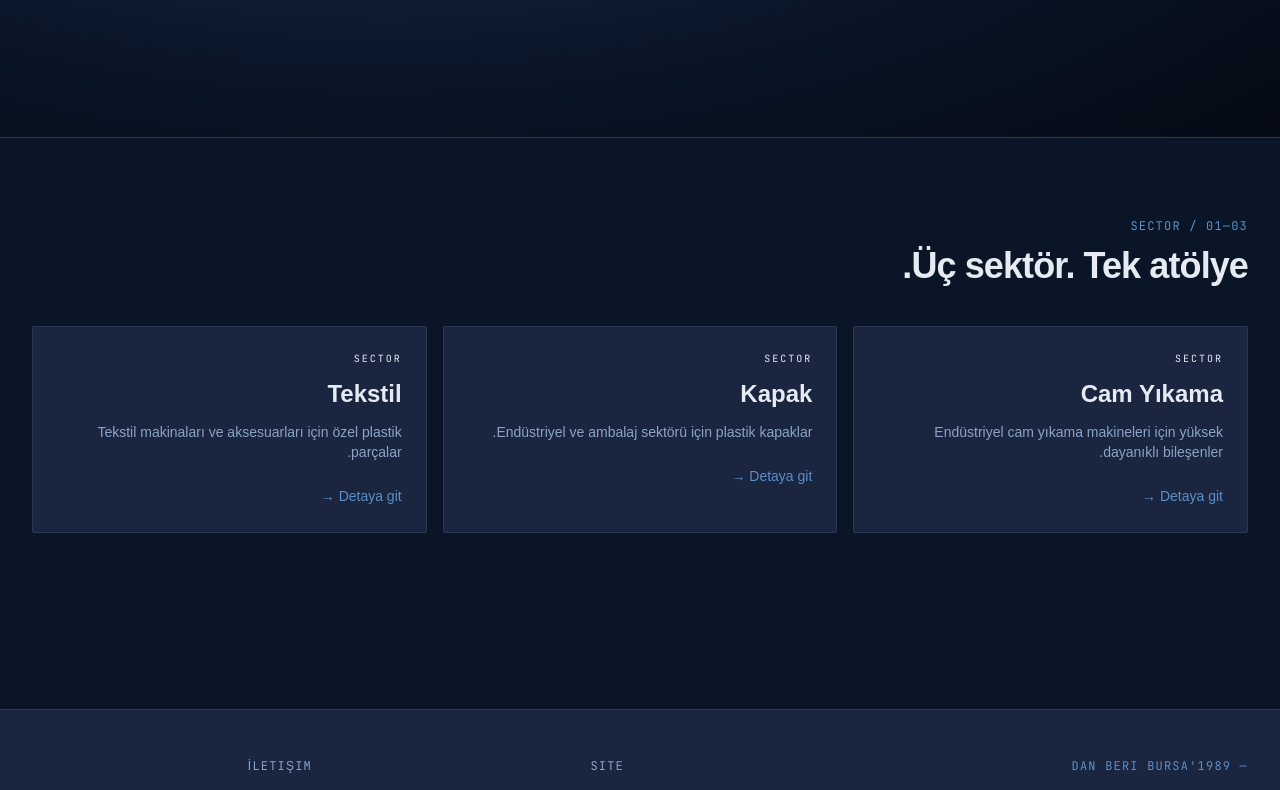
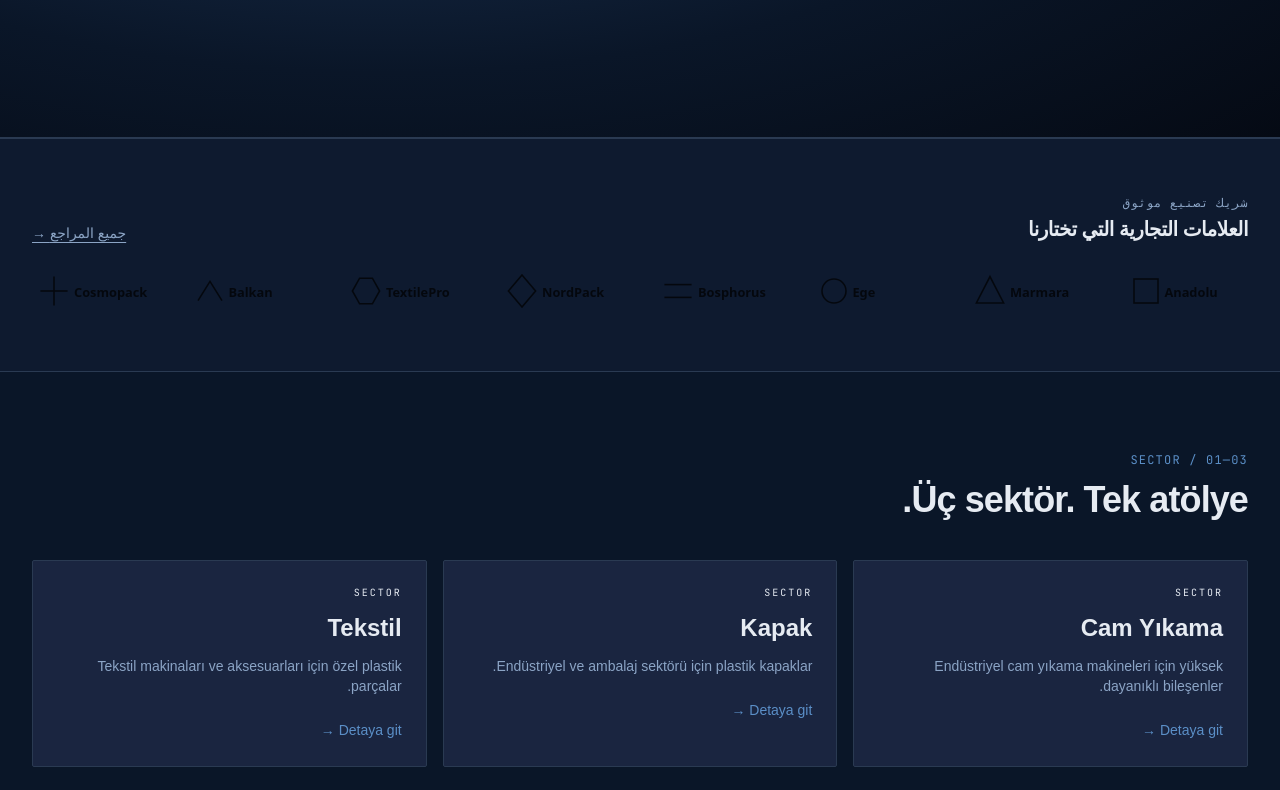
Before and after one commit to berkayturk/kitaplastik, a Next.js app: page /ar in a window 1280 px wide. Shown: the part 640-1430 px from the top of the page. Built offline with nearby package versions, Linux system fonts and the light colour scheme; a web font is replaced by a local one.

Commit message:
feat(home): add above-the-fold ReferencesStrip with 8 client logos

```diff
--- a/app/[locale]/page.tsx
+++ b/app/[locale]/page.tsx
@@ -1,6 +1,7 @@
 import { setRequestLocale } from "next-intl/server";
 import type { Locale } from "@/i18n/routing";
 import { Hero } from "@/components/home/Hero";
+import { ReferencesStrip } from "@/components/home/ReferencesStrip";
 import { SectorGrid } from "@/components/home/SectorGrid";
 
 interface HomePageProps {
@@ -14,7 +15,7 @@ export default async function HomePage({ params }: HomePageProps) {
   return (
     <>
       <Hero />
-      {/* ReferencesStrip will be added in Task 15 */}
+      <ReferencesStrip />
       <SectorGrid />
     </>
   );
--- a/components/home/Hero.tsx
+++ b/components/home/Hero.tsx
@@ -5,7 +5,7 @@ export function Hero() {
   return (
     <section
       aria-label="Anasayfa hero"
-      className="relative overflow-hidden border-b border-[var(--color-border-subtle-dark)]"
+      className="relative min-h-[72dvh] overflow-hidden border-b border-[var(--color-border-subtle-dark)]"
     >
       {/* Atmosferik 3D placeholder — Plan 2'de R3F + custom shader ile değişecek */}
       <div
--- /dev/null
+++ b/components/home/ReferencesStrip.tsx
@@ -0,0 +1,64 @@
+import { useTranslations } from "next-intl";
+import Image from "next/image";
+import { Link } from "@/i18n/navigation";
+import { getReferences } from "@/lib/references/data";
+import { cn } from "@/lib/utils";
+
+export function ReferencesStrip() {
+  const tHome = useTranslations("home.references");
+  const tClients = useTranslations("references.clients");
+  const references = getReferences();
+
+  return (
+    <section
+      aria-labelledby="references-strip-title"
+      className="bg-bg-secondary/30 border-y border-[var(--color-border-subtle-dark)] py-10 md:py-14"
+    >
+      <div className="mx-auto w-full max-w-7xl px-4 sm:px-6 lg:px-8">
+        <div className="mb-6 flex flex-wrap items-end justify-between gap-4">
+          <div>
+            <p className="text-text-secondary font-mono text-xs tracking-wider uppercase">
+              {tHome("eyebrow")}
+            </p>
+            <h2
+              id="references-strip-title"
+              className="text-text-primary mt-1 text-lg font-semibold tracking-tight md:text-xl"
+            >
+              {tHome("title")}
+            </h2>
+          </div>
+          <Link
+            href="/referanslar"
+            className="text-text-secondary hover:text-text-primary text-sm underline underline-offset-4"
+          >
+            {tHome("viewAll")} →
+          </Link>
+        </div>
+
+        <ul
+          role="list"
+          className={cn(
+            "grid grid-cols-2 items-center gap-x-8 gap-y-6",
+            "sm:grid-cols-4 lg:grid-cols-8",
+            "text-text-secondary",
+          )}
+        >
+          {references.map((ref) => {
+            const name = tClients(`${ref.key}.name`);
+            return (
+              <li key={ref.id} className="flex items-center justify-center">
+                <Image
+                  src={ref.logoPath}
+                  alt={name}
+                  width={150}
+                  height={60}
+                  className="h-12 w-auto opacity-70 grayscale transition hover:opacity-100 hover:grayscale-0"
+                />
+              </li>
+            );
+          })}
+        </ul>
+      </div>
+    </section>
+  );
+}
```
Also changed, not shown: 1 other file (tests, documents, lock files or other folders).
